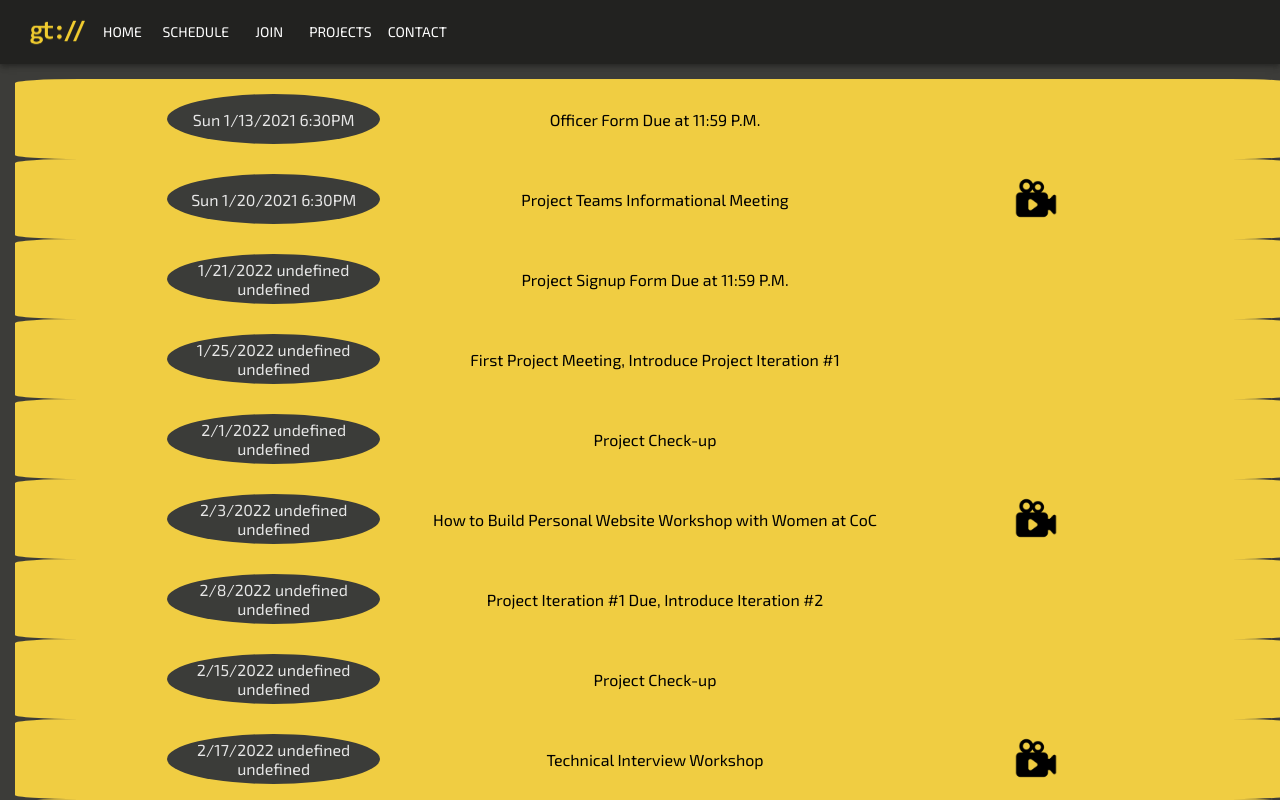
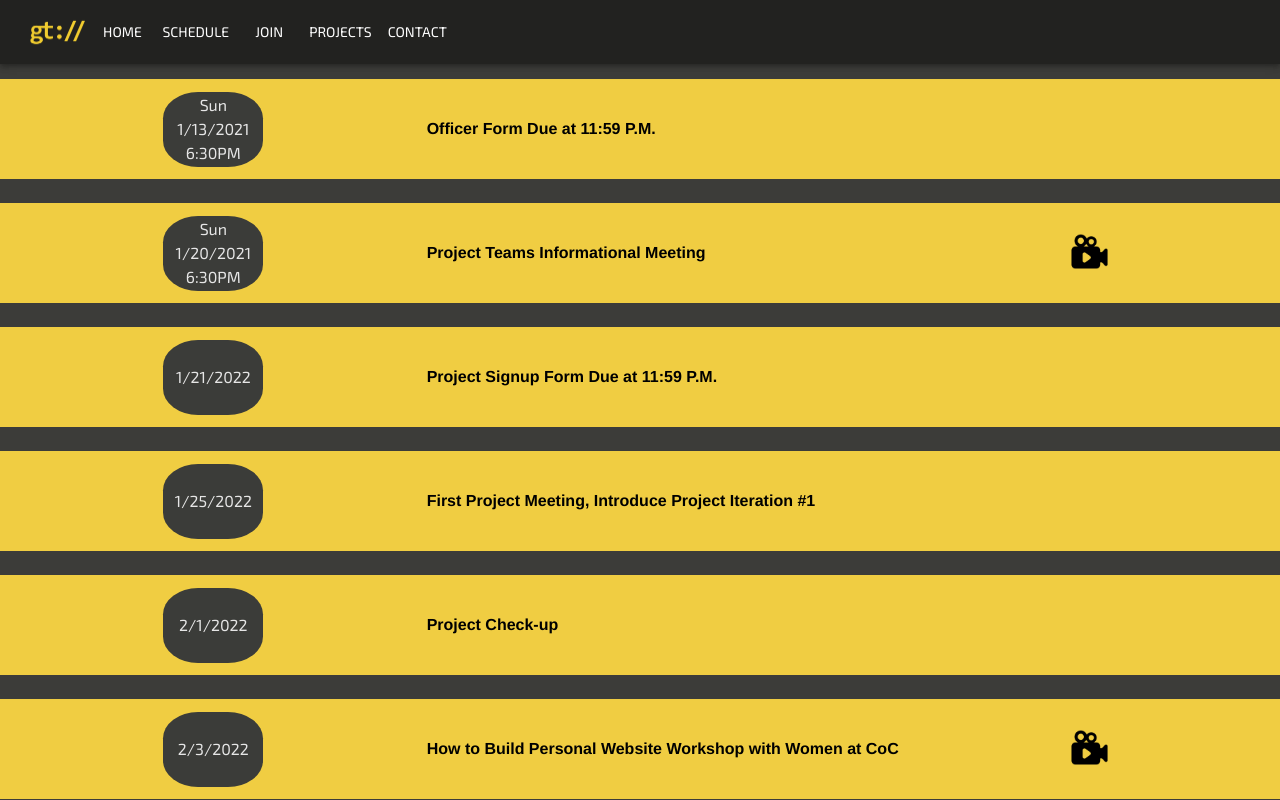
Before and after one commit to nicodemota/gt-webdev-website, a Next.js app: page /schedule in a window 1280 px wide. Shown: the top 800 px of the page. Built offline with nearby package versions, Linux system fonts and the light colour scheme.

Commit message:
made ui better

```diff
--- a/components/BottomBar.js
+++ b/components/BottomBar.js
@@ -23,7 +23,7 @@ class BottomBar extends Component {
                     </div>
                 </Grid>
                 <Grid className="bottomBarGrid bottomBarBottomMargin" xs={12} md={12}>
-                    <Typography variant="h5">
+                    <Typography variant="h6">
                         {footer}
                     </Typography>
                 </Grid>
--- a/data/homeData.js
+++ b/data/homeData.js
@@ -18,6 +18,6 @@ let faq = [
         "a": "All recordings can be found within scheduele page"
     }
 ]
-let footer = "Made with🥛🍪"
+let footer = "Made with 🥛🍪"
 
 export {slogan, contactEmail, faq, footer};
--- a/pages/index.js
+++ b/pages/index.js
@@ -47,7 +47,7 @@ const Introduction = () => {    // TODO - Make either custome theme or mediaFram
         <Grid container rowSpacing={1} >
             {/* UpperHalf Text+Img */}
             <Grid item xs={12} sm={6} md={6} className="homeSloganGrid homeGridMargin">
-                <Typography variant="h2" className="homeSloganTxt">
+                <Typography variant="h3" className="homeSloganTxt">
                     { slogan[0] }
                 </Typography>
             </Grid>
@@ -59,14 +59,14 @@ const Introduction = () => {    // TODO - Make either custome theme or mediaFram
                 <img src="homeImageTwo.jpg" className="homeImg"/>
             </Grid>
             <Grid item xs={12} sm={6} md={6} className="homeSloganGrid">
-                <Typography variant="h2" className="homeSloganTxt">
+                <Typography variant="h3" className="homeSloganTxt">
                     { slogan[1] }
                     <span className="homeSlogan2Underline" />
                 </Typography>
             </Grid>
 
             <Grid item xs={12} md={12} className="homeSloganGrid homeGridMargin">
-                <Typography variant="h2" className="homeSloganTxt">
+                <Typography variant="h3" className="homeSloganTxt">
                     { slogan[2] }
                 </Typography>
             </Grid>
--- a/pages/schedule.js
+++ b/pages/schedule.js
@@ -3,13 +3,15 @@ import NavBar from "../components/NavBar";
 import BottomBar from "../components/BottomBar";
 import Head from 'next/head'
 import {scheduleData} from '../data/scheduleData.js';
-import { Grid } from "@mui/material";
+import { Grid, Typography } from "@mui/material";
 
 const Schedule = () => {
 
     const oneColText = (txt) => {
-        const res = txt.split(" ");
+        const res = txt.split(" ")
         console.log(`${res[0]}\n${res[1]}\n${res[2]}`)
+        if (res[1] == undefined)
+            return txt
         return `${res[0]}\n${res[1]}\n${res[2]}`
     }
 
@@ -20,22 +22,24 @@ const Schedule = () => {
             </Head>
             <NavBar />
 
-            <Grid container className="ScheduleContainer" style={{margin: "15px"}}>
+            <Grid container rowGap={3} className="scheduleContainer">
                 {scheduleData.map((cur, ind) => {
                     return(
-                        <Grid container item columnGap={1} className="ScheduleGrid">
-                            <Grid sm={4} md={2} lg={2} className="ScheduleDateBox">
-                                {oneColText(cur['date'])}
+                        <Grid container item className="scheduleGrid">
+                            <Grid xs={4} className="scheduleDateGrid">
+                                <Typography className="scheduleDateText">
+                                    {oneColText(cur['date'])}
+                                </Typography>
                             </Grid>
-                            <Grid sm={4} md={5} lg={5} style={{color: "#000000"}}>
-                                {cur['agenda']}
+                            <Grid xs={6} >
+                                <Typography className="scheduleAgendaTxt">
+                                    {cur['agenda']}
+                                </Typography>
                             </Grid>
-                            <Grid sm={4} md={2} lg={2} >
+                            <Grid xs={2} >
                                 {cur['link'] != 'N/A'
                                 ?
-                                <a href={cur['link']}>
-                                    <img src="camera.png" className="bottomBarImg"/>
-                                </a>
+                                <a href={cur['link']}> <img src="camera.png" className="bottomBarImg"/></a>
                                 :
                                 <span />}
                             </Grid>
--- a/styles/globals.css
+++ b/styles/globals.css
@@ -147,6 +147,13 @@ a {
   height: 30vw;
   border-radius: 50%;
 }
+@media only screen and (max-width: 600px) {
+  .homeImg {
+    width: 45vw;
+    height: 45vw;
+    margin-bottom: 15px;
+  }
+}
 .homeImgGrid {
   display: flex;
   text-align: center;
@@ -212,40 +219,50 @@ a {
 
 
 /* /Schedule */
-.ScheduleContainer{
+.scheduleContainer{
   display: flex;
   align-items: center;
   justify-content: center;
+  padding-top: 15px;
 }
-.ScheduleGrid {
+.scheduleGrid {
   background-color: #f0cd42;
-
+  display: flex;
+  align-items: center;
+  justify-content: center;
+  width: 80vw;
+  height: 12.5vh;
+}
+@media only screen and (max-width: 600px) {
+  .scheduleGrid {
+    height: 17.5vh;
+  }
+}
+.scheduleDateGrid {
+  display: flex;
+  justify-content: center;
+  align-items: center;
+}
+.scheduleDateText {
   display: flex;
   align-items: center;
   justify-content: center;
   text-align: center;
 
-  width: 80vw;
-  height: 10vh;
-  border-radius: 5%;
-  margin-bottom: 15px;
-}
-.ScheduleDateBox {
-  display: flex;
-  align-items: center;
-  justify-content: center;
-
-  height: 5vh;
   background-color: #3B3C39;
   color: #E6E6E6;
-
-  width: 50px;
-  height: 50px;
-  border-radius: 50%;
-
-  overflow-wrap: break-word;
+  width: 100px;
+  height: 75px;
+  border-radius: 35%;
 }
 
+.scheduleAgendaTxt {
+  color: black;
+  font-family: 'Helvetica';
+  font-style: normal;
+  font-weight: bolder !important;
+  font-size:larger;
+}
 
 
 
@@ -278,8 +295,8 @@ a {
   align-items: center;
 }
 .bottomBarImg {
-  width: 50px;
-  height: 50px;
+  width: 45px;
+  height: 45px;
 }
 .bottomBarTopMargin {
   margin-top: 5vh;
```
